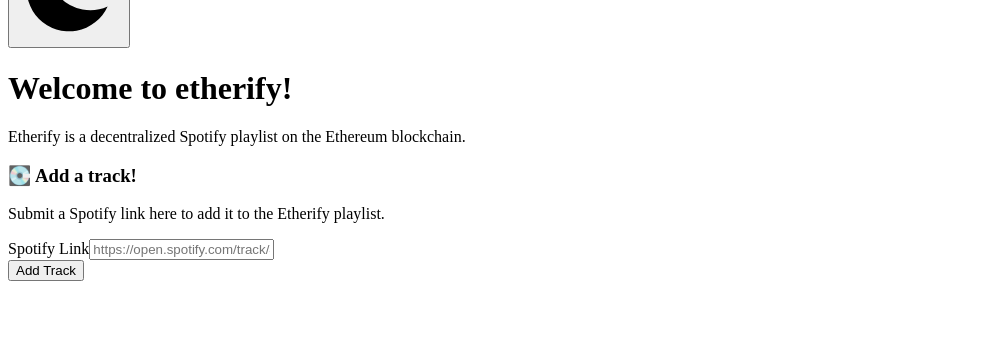
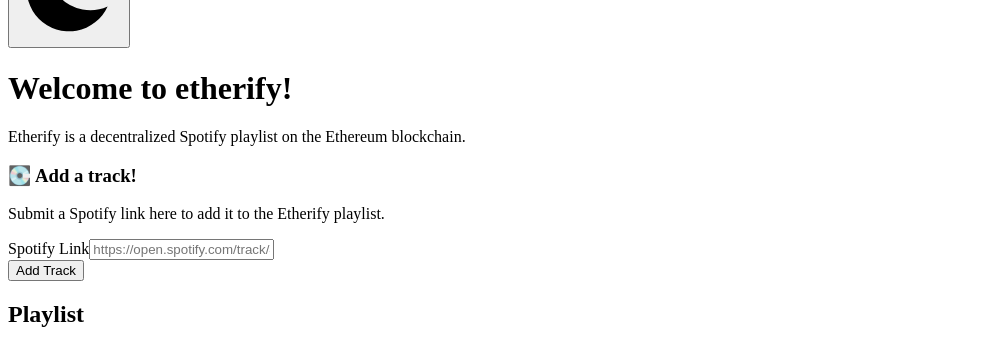
Before and after one commit to raglep-ragret/Etherify, a Next.js app in the folder app/: page / in a window 1280 px wide. Shown: the part 1634-1979 px from the top of the page, without its empty margins (0-982 px from the left). Before the commit the page ends 1923 px from the top, so only its background shows below. Built offline with nearby package versions, Linux system fonts and the light colour scheme.

Commit message:
tidy up frontpage when not authorized

```diff
--- a/app/pages/index.tsx
+++ b/app/pages/index.tsx
@@ -1,15 +1,11 @@
-import { MoonIcon, SunIcon } from "@heroicons/react/solid";
-import { useTheme } from "next-themes";
+import { MusicNoteIcon } from "@heroicons/react/solid";
 import Head from "next/head";
 import React, { useEffect, useState } from "react";
 import AddTrackCard from "../components/AddTrackCard";
-import Button from "../components/Button";
-import DarkModeSwitch from "../components/DarkModeSwitch";
 import NavBar from "../components/NavBar";
 import Playlist from "../components/Playlist";
 import { useAppDispatch, useAppSelector } from "../redux/hooks";
 import {
-  connectWallet,
   isWalletConnected,
   selectAuthorizedWallet,
 } from "../redux/slices/web3Slice";
@@ -49,9 +45,21 @@
           blockchain.
         </p>
 
-        <AddTrackCard />
+        {!maybeAuthorizedWallet && (
+          <>
+            <AddTrackCard /> <Playlist />
+          </>
+        )}
 
-        {maybeAuthorizedWallet && <Playlist />}
+        {maybeAuthorizedWallet && (
+          <div className="relative block max-w-2xl w-full border-2 border-gray-500 border-dashed rounded-lg p-12 text-center hover:border-gray-400 mt-24">
+            <MusicNoteIcon className="mx-auto h-12 w-12" />
+            <span className="mt-2 block text-sm font-medium">
+              Connect a wallet via the Rinkeby testnet to view the playlist and
+              add tracks!
+            </span>
+          </div>
+        )}
       </main>
     </div>
   );
```
